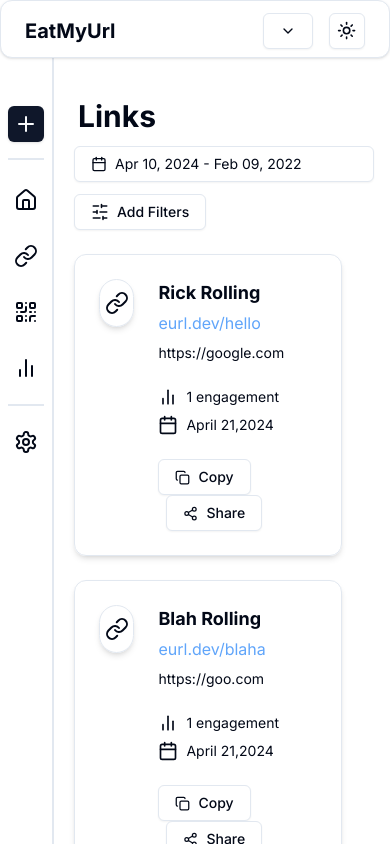
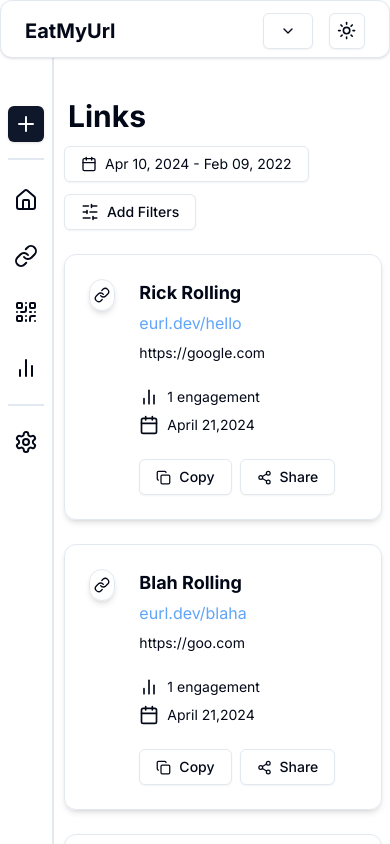
Before and after one commit to vigneshshettyin/EatMyURL, a Next.js app: page /links in a window 390 px wide. Shown: the top 844 px of the page. Built offline with nearby package versions, Linux system fonts and the light colour scheme.

Commit message:
responsive-bug fix

```diff
--- a/app/(dashboard)/layout.tsx
+++ b/app/(dashboard)/layout.tsx
@@ -5,7 +5,7 @@ export default function Layout({children}:{
 }){
     return <div className="flex pb-4">
         <SideNavBar/>
-        <div className="ml-[50px] md:ml-[150px] w-full">
+        <div className="ml-[40px] md:ml-[150px] w-full">
         {children}
         </div>
     </div>
--- a/app/(dashboard)/links/page.tsx
+++ b/app/(dashboard)/links/page.tsx
@@ -23,10 +23,10 @@ const data = [{
 
 export default function Page() {
   return (
-    <div className="pt-10 pl-6 w-full pr-4">
+    <div className="pt-10 pl-6 w-full pr-2">
       <h1 className="font-bold text-3xl ml-1">Links</h1>
       <div className="flex mt-3 md:flex-row flex-col">
-        <DatePickerWithRange />
+        <DatePickerWithRange/>
         <div className="mt-3 md:mt-0 md:ml-4">
           <FilterDialog/>
         </div>
--- a/components/ui/DatePickerWithRange.tsx
+++ b/components/ui/DatePickerWithRange.tsx
@@ -28,7 +28,7 @@ export function DatePickerWithRange({className}: React.HTMLAttributes<HTMLDivEle
             id="date"
             variant={"outline"}
             className={cn(
-              "w-[300px] justify-start text-left font-normal",
+              "w-fit justify-start text-left font-normal",
               !date && "text-muted-foreground"
             )}
           >
--- a/components/ui/LinkCard.tsx
+++ b/components/ui/LinkCard.tsx
@@ -22,9 +22,9 @@ export function LinkCard({
   };
 }) {
   return (
-    <div className="flex mt-6 mr-8 p-6 rounded-xl border-[0.5px] shadow-md">
-      <div className="h-12 w-12 border-[0.5px] shadow-md rounded-full flex justify-center items-center">
-        <LinkIcon />
+    <div className="flex mt-6 p-6 rounded-xl border-[0.5px] shadow-md">
+      <div className="h-8 w-8 md:h-12 md:w-12 border-[0.5px] shadow-md rounded-full flex justify-center items-center">
+        <LinkIcon className="h-4 w-4 md:h-6 md:w-6" />
       </div>
       <div className="flex flex-col ml-6 w-full">
         <div className="flex justify-between ">
```
